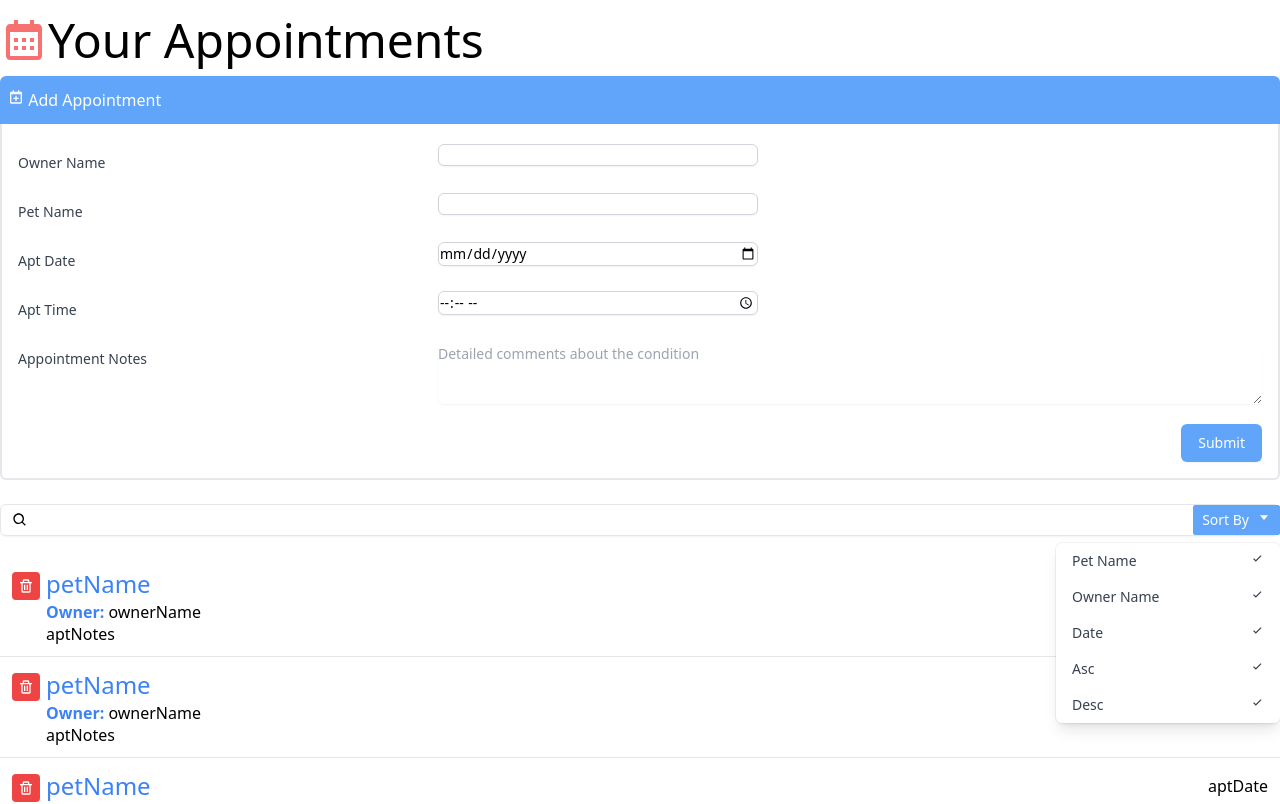
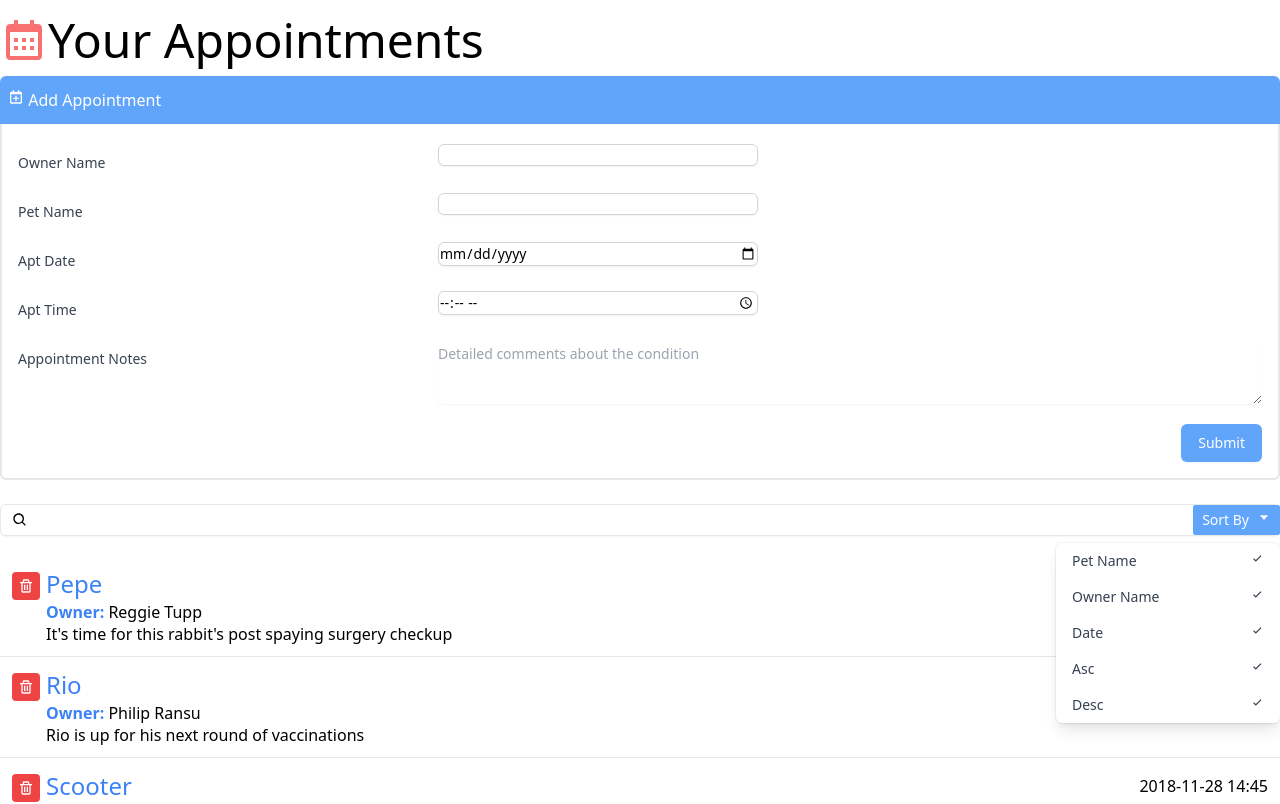
Before and after one commit to wlowrimore/react_interface, a React (Create React App) app: page / in a window 1280 px wide. Shown: the top 804 px of the page. Built offline with nearby package versions, Linux system fonts and the light colour scheme.

Commit message:
adds AppointmentInfo and passes appointment to it as props

```diff
--- a/src/App.js
+++ b/src/App.js
@@ -1,7 +1,8 @@
-import { BiCalendar, BiTrash } from 'react-icons/bi';
+import { BiCalendar } from 'react-icons/bi';
 import Search from './components/Search';
 import AddAppointment from './components/AddAppointment';
 import appointmentList from './data.json';
+import AppointmentInfo from './components/AppointmentInfo';
 
 function App() {
   return (
@@ -10,23 +11,12 @@
         <BiCalendar className='inline-block text-red-400 align-top' />Your Appointments</h1>
         <AddAppointment />
         <Search />
-
         <ul className='divide-y divide-gray-200'>
           {appointmentList
             .map(appointment => (
-              <li className="px-3 py-3 flex items-start">
-                <button type="button"
-                  className="p-1.5 mr-1.5 mt-1 rounded text-white bg-red-500 hover:bg-yellow-700 focus:outline-none focus:ring-2 focus:ring-offset-2 focus:ring-blue-500">
-                  <BiTrash /></button>
-                <div className="flex-grow">
-                  <div className="flex items-center">
-                    <span className="flex-none font-medium text-2xl text-blue-500">petName</span>
-                    <span className="flex-grow text-right">aptDate</span>
-                  </div>
-                  <div><b className="font-bold text-blue-500">Owner:</b> ownerName</div>
-                  <div className="leading-tight">aptNotes</div>
-                </div>
-              </li>
+              <AppointmentInfo key={appointment.id}
+                appointment={appointment}
+              />
             ))
           }
         </ul>
--- /dev/null
+++ b/src/components/AppointmentInfo.js
@@ -0,0 +1,21 @@
+import { BiTrash } from 'react-icons/bi';
+
+const AppointmentInfo = ({ appointment }) => {
+  return (
+    <li className="px-3 py-3 flex items-start">
+      <button type="button"
+        className="p-1.5 mr-1.5 mt-1 rounded text-white bg-red-500 hover:bg-yellow-700 focus:outline-none focus:ring-2 focus:ring-offset-2 focus:ring-blue-500">
+        <BiTrash /></button>
+      <div className="flex-grow">
+        <div className="flex items-center">
+          <span className="flex-none font-medium text-2xl text-blue-500">{appointment.petName}</span>
+          <span className="flex-grow text-right">{appointment.aptDate}</span>
+        </div>
+        <div><b className="font-bold text-blue-500">Owner: </b>{appointment.ownerName}</div>
+        <div className="leading-tight">{appointment.aptNotes}</div>
+      </div>
+    </li>
+  )
+}
+
+export default AppointmentInfo;
```
